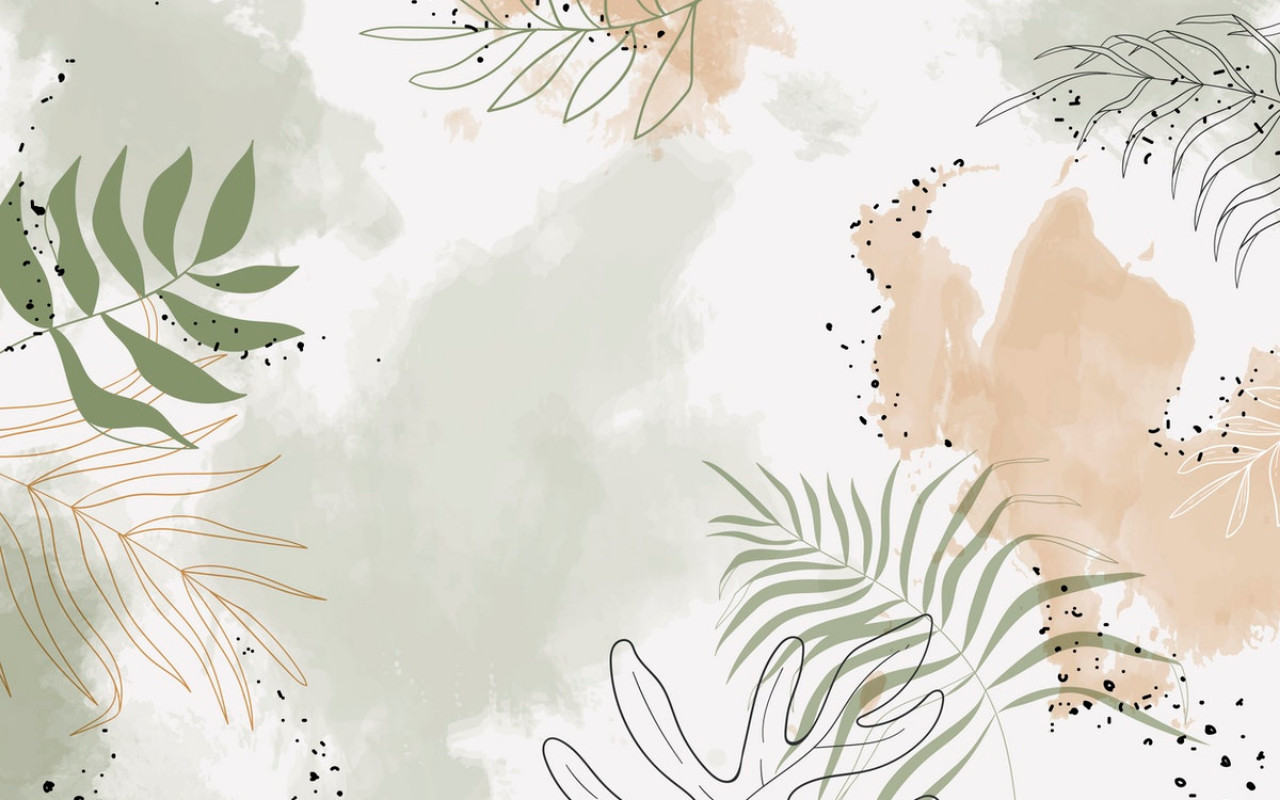
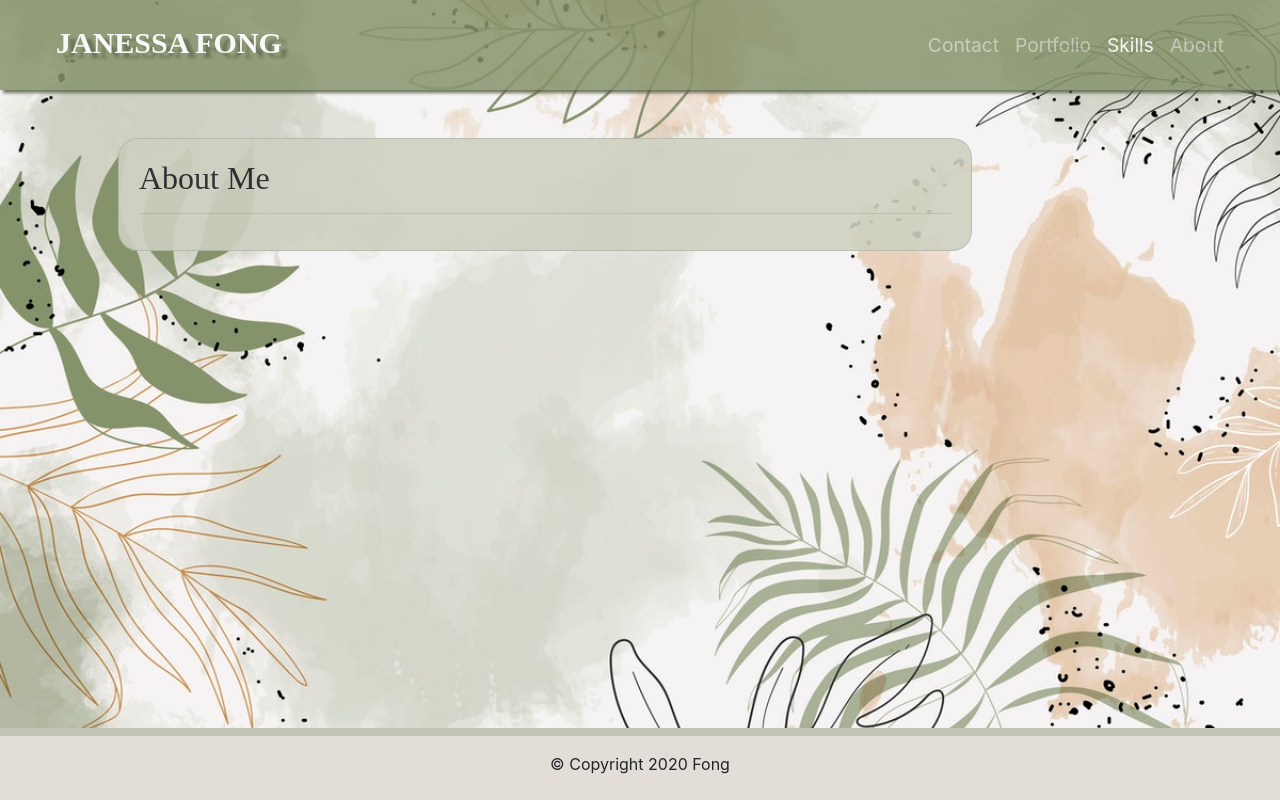
Before and after one commit to janessaref/react-to-my-portfolio, a React (Create React App) app: page /skills in a window 1280 px wide. Built offline with nearby package versions, Linux system fonts and the light colour scheme; a web font is replaced by a local one.

Commit message:
add skills page/section

```diff
--- a/src/App.js
+++ b/src/App.js
@@ -2,6 +2,7 @@ import { BrowserRouter as Router, Route, Switch } from "react-router-dom";
 import About from "./pages/About";
 import Contact from "./pages/Contact";
 import Portfolio from "./pages/Portfolio";
+import Skills from "./pages/Skills";
 
 // App function with the routes to our pages
 function App() {
@@ -13,6 +14,7 @@ function App() {
           <Route exact path="/about" component={About} />
           <Route exact path="/contact" component={Contact} />
           <Route exact path="/portfolio" component={Portfolio} />
+          <Route exact path="/skills" component={Skills} />
         </Switch>
       </div>
     </Router>
--- a/src/components/Navbar/index.js
+++ b/src/components/Navbar/index.js
@@ -26,6 +26,10 @@ function Navbar() {
                         </li>
 
                         <li className="nav-item">
+                            <NavLink to="/skills" className="nav-link links">Skills</NavLink>
+                        </li>
+
+                        <li className="nav-item">
                             <NavLink to="/about" className="nav-link links">About</NavLink>
                         </li>
 
--- /dev/null
+++ b/src/pages/Skills.js
@@ -0,0 +1,36 @@
+import React from "react";
+import Navbar from "../components/Navbar";
+import Footer from "../components/Footer";
+import AOS from "aos";
+import "aos/dist/aos.css";
+import "./style.css";
+
+// importing AOS animation and initializing it
+AOS.init();
+
+// About page with the card
+function Skills() {
+    return(
+        <React.Fragment>
+            <Navbar />
+            <main className="container">
+                <section className="row paddingStyle">
+                    <div className="col-sm-12 col-md-12 col-lg-10 p-5 rounded">
+                        <div className="card" data-aos="flip-down" data-aos-duration="3000">
+                            <div className="card-body">
+                                <h2 className="card-title cardHeader">About Me</h2>
+                                <hr/>
+
+
+                            </div>
+                        </div>
+                    </div>
+                    <div className="col-lg-2"></div>
+                </section>
+            </main>
+            <Footer />
+        </React.Fragment>
+    );
+};
+
+export default Skills;
```
